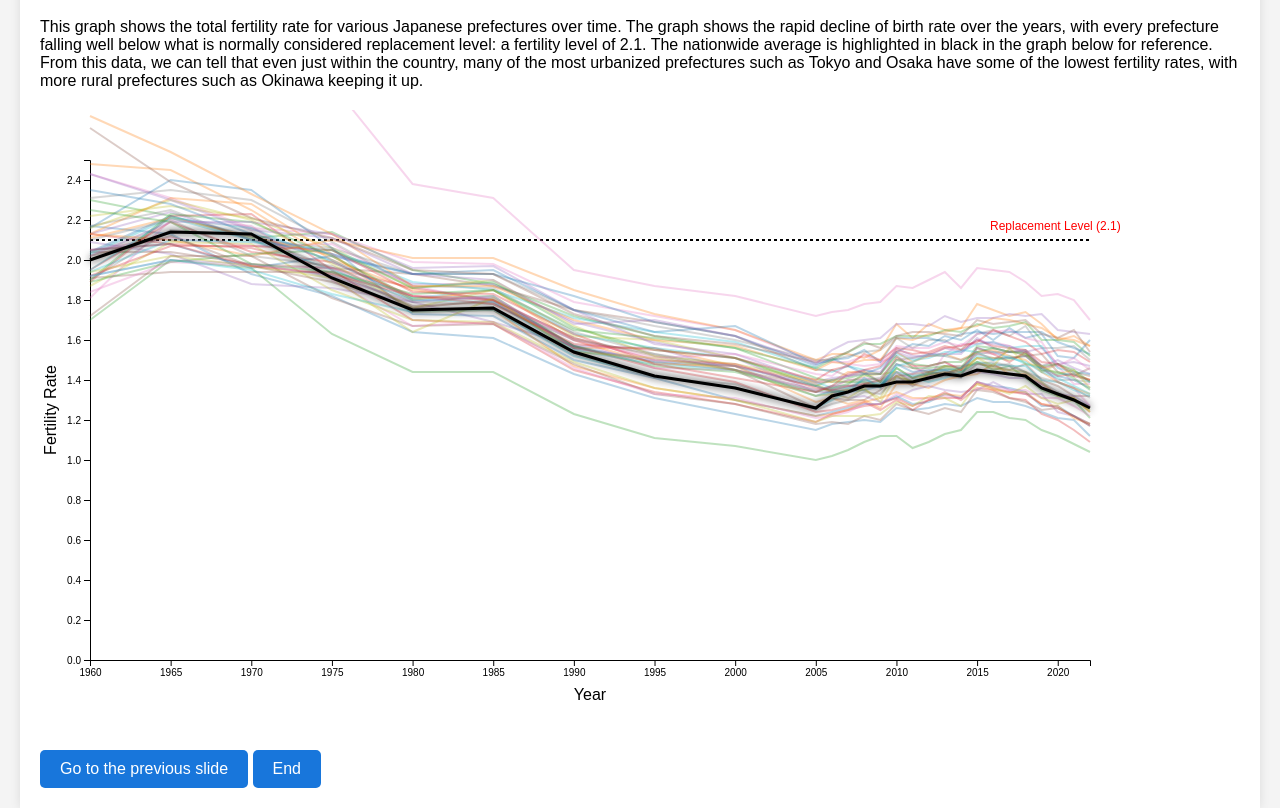
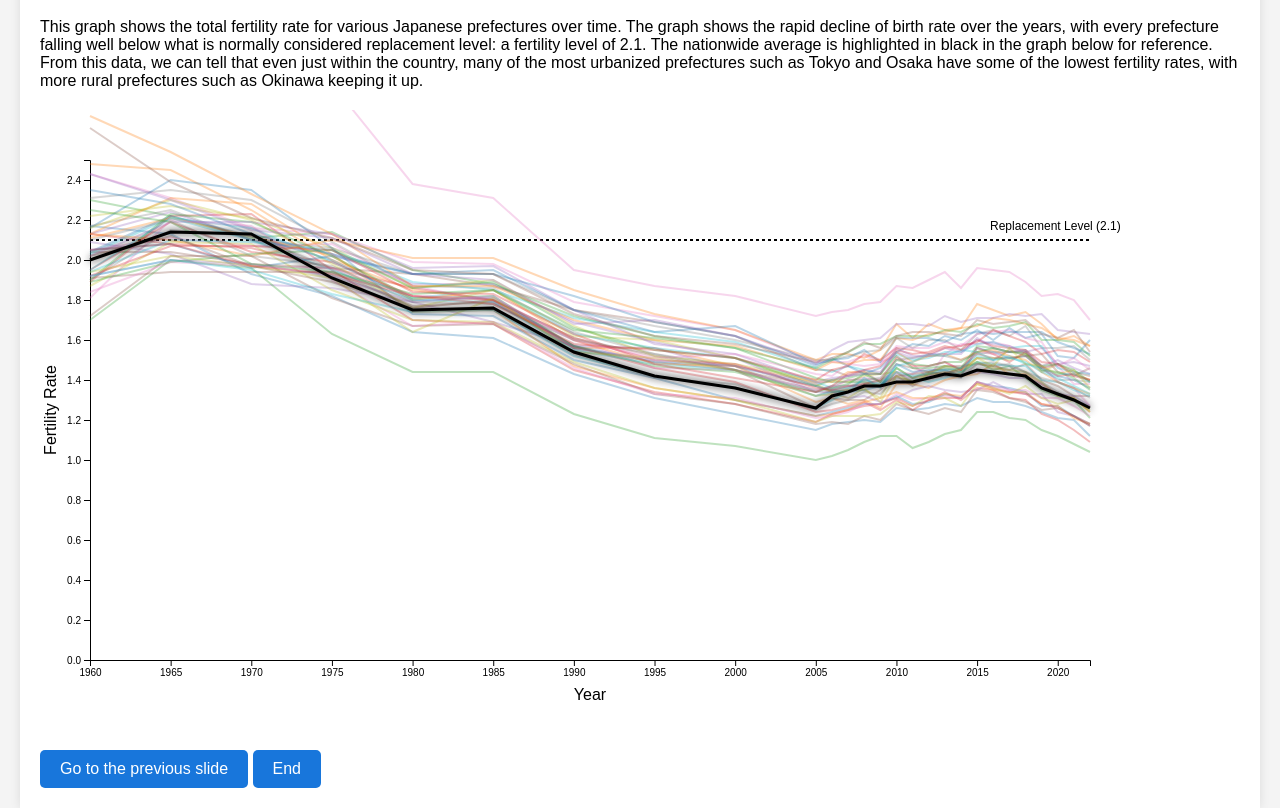
Before and after one commit to kosukit/kosukit.github.io, a plain HTML site: page slide4.html in a window 1280 px wide. Shown: the part 37-845 px from the top of the page. Drawn offline with nearby package versions, Linux system fonts and the light colour scheme.

Commit message:
Minor design tweak

```diff
--- a/slide4.html
+++ b/slide4.html
@@ -173,7 +173,7 @@
             svg.append("text")
                 .attr("x", width - 100)
                 .attr("y", yScale(2.1) - 10)
-                .attr("fill", "red")
+                .attr("fill", "black")
                 .style("font-size", "12px")
                 .text("Replacement Level (2.1)");
             const line = d3.line()
```
